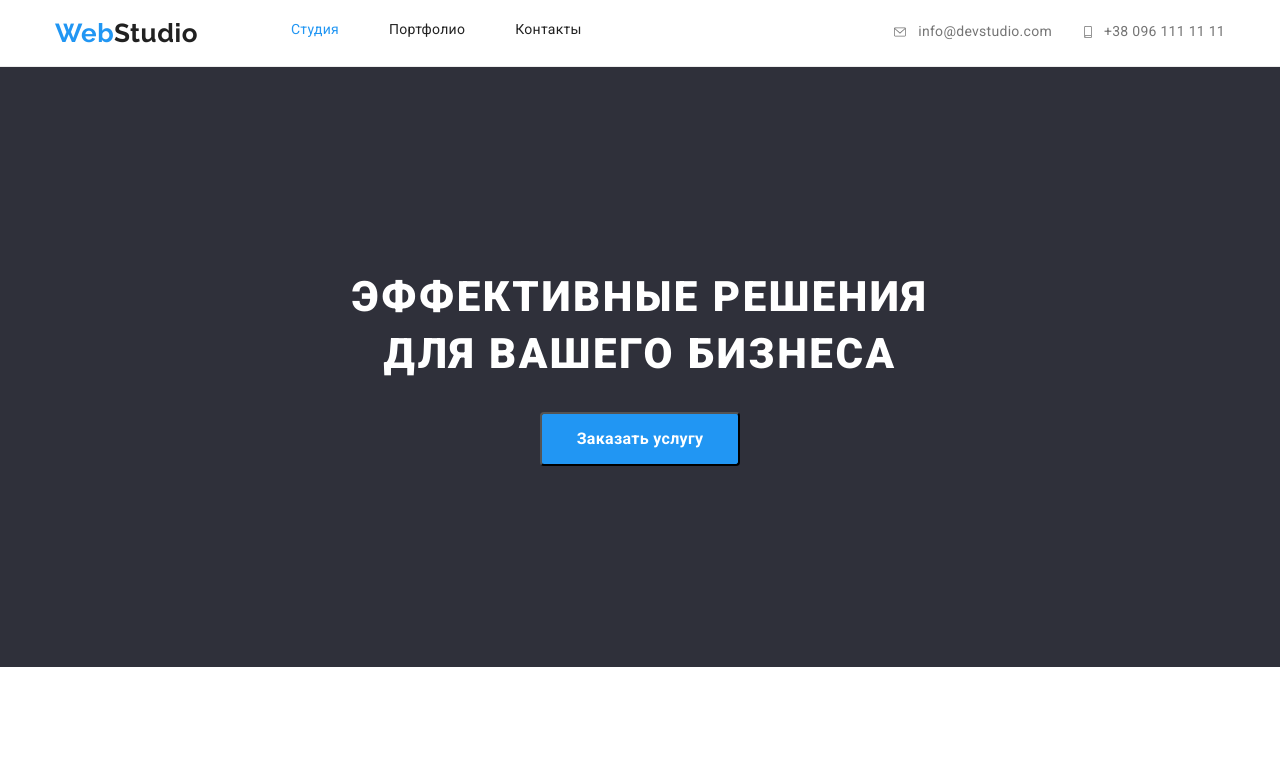
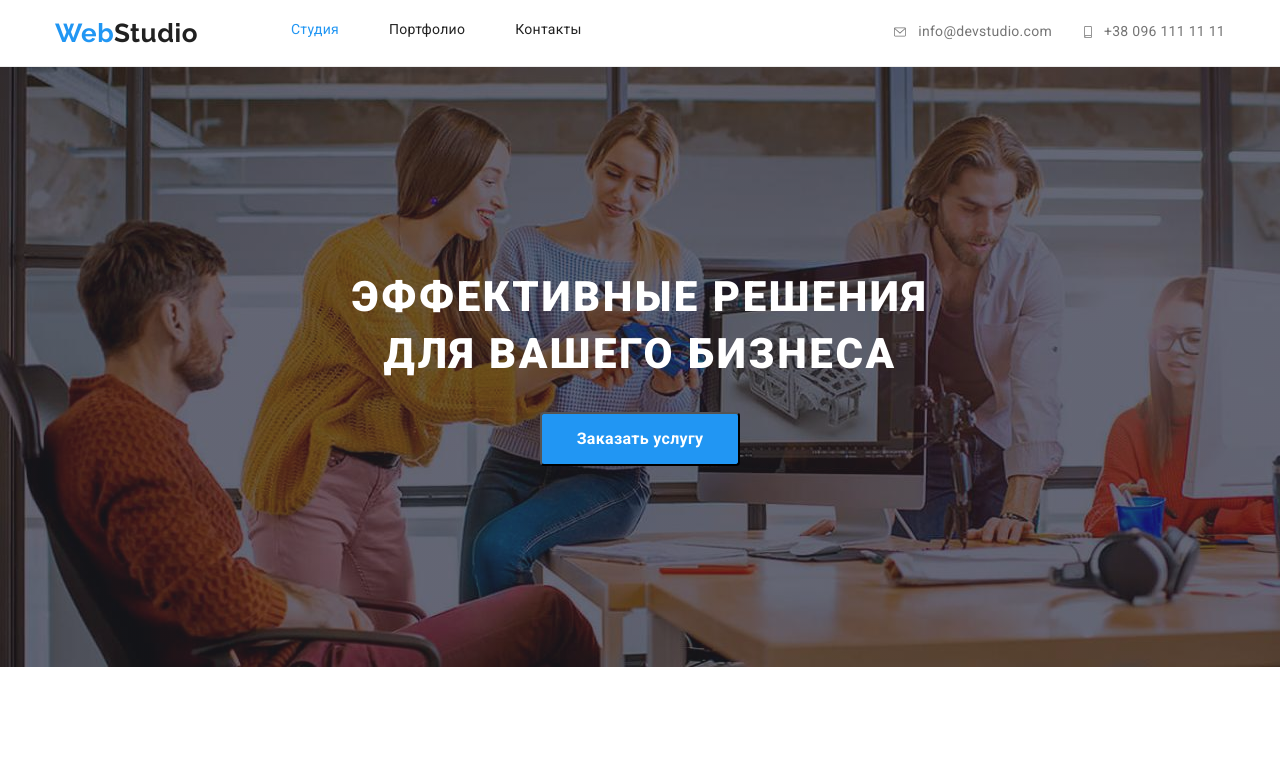
Before and after one commit to YevhenPro/goit-markup-hw-04, a plain HTML site: page index.html in a window 1280 px wide. Shown: the top 758 px of the page. Drawn offline with nearby package versions, Linux system fonts and the light colour scheme; the site is published under a folder, as on GitHub Pages, so addresses that start at the root find nothing.

Commit message:
add 2 dots

```diff
--- a/css/style.css
+++ b/css/style.css
@@ -130,7 +130,7 @@ img {
 	margin: 0 auto;
 
 	background-color: var(--secondary-bg-color);
-	background-image: linear-gradient(to right, rgba(47, 48, 58, 0.4), rgba(47, 48, 58, 0.4)), url(/images/Img_background.jpg);
+	background-image: linear-gradient(to right, rgba(47, 48, 58, 0.4), rgba(47, 48, 58, 0.4)), url(../images/Img_background.jpg);
 	background-repeat: no-repeat;
 	background-size: cover;
 	background-position: 0px 0px;
```
